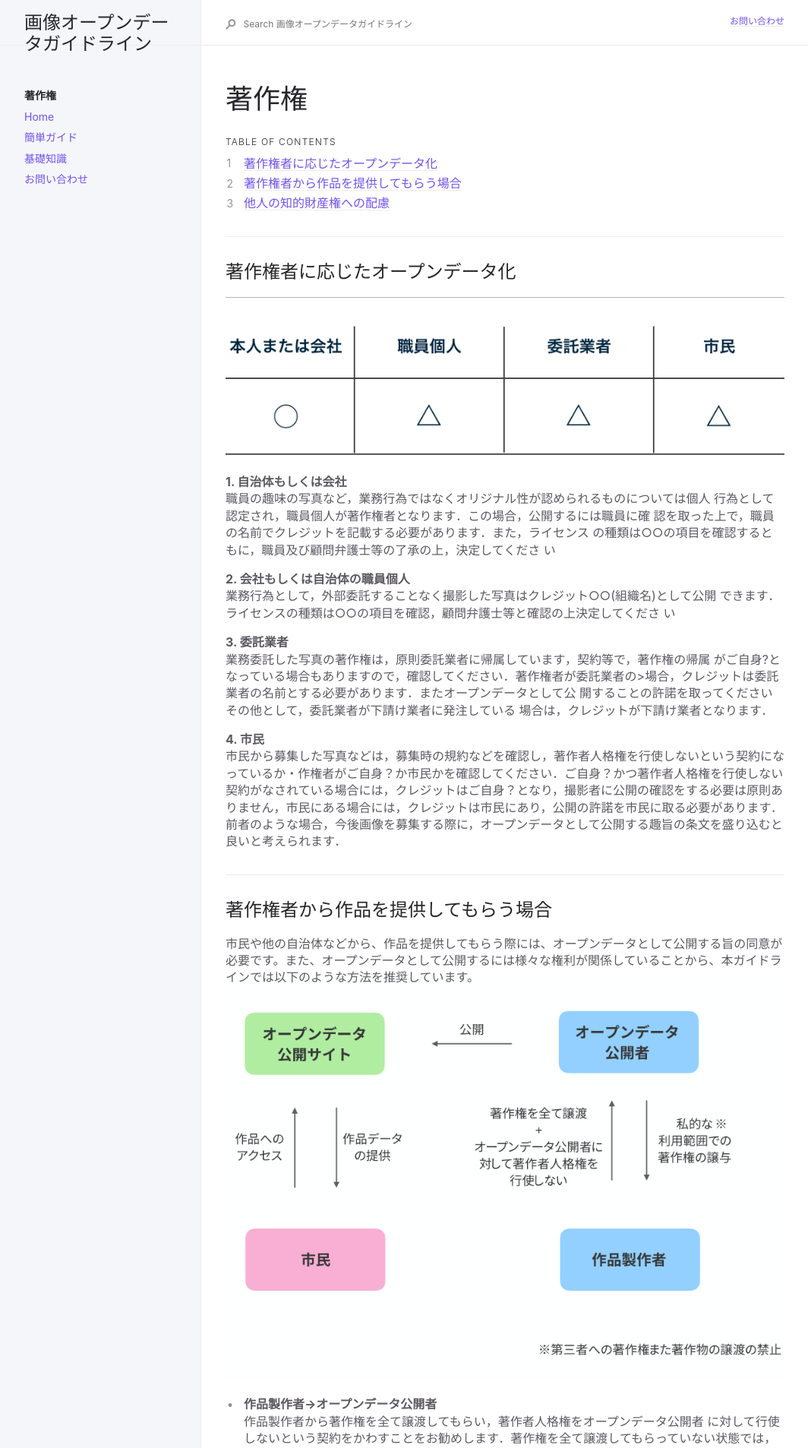
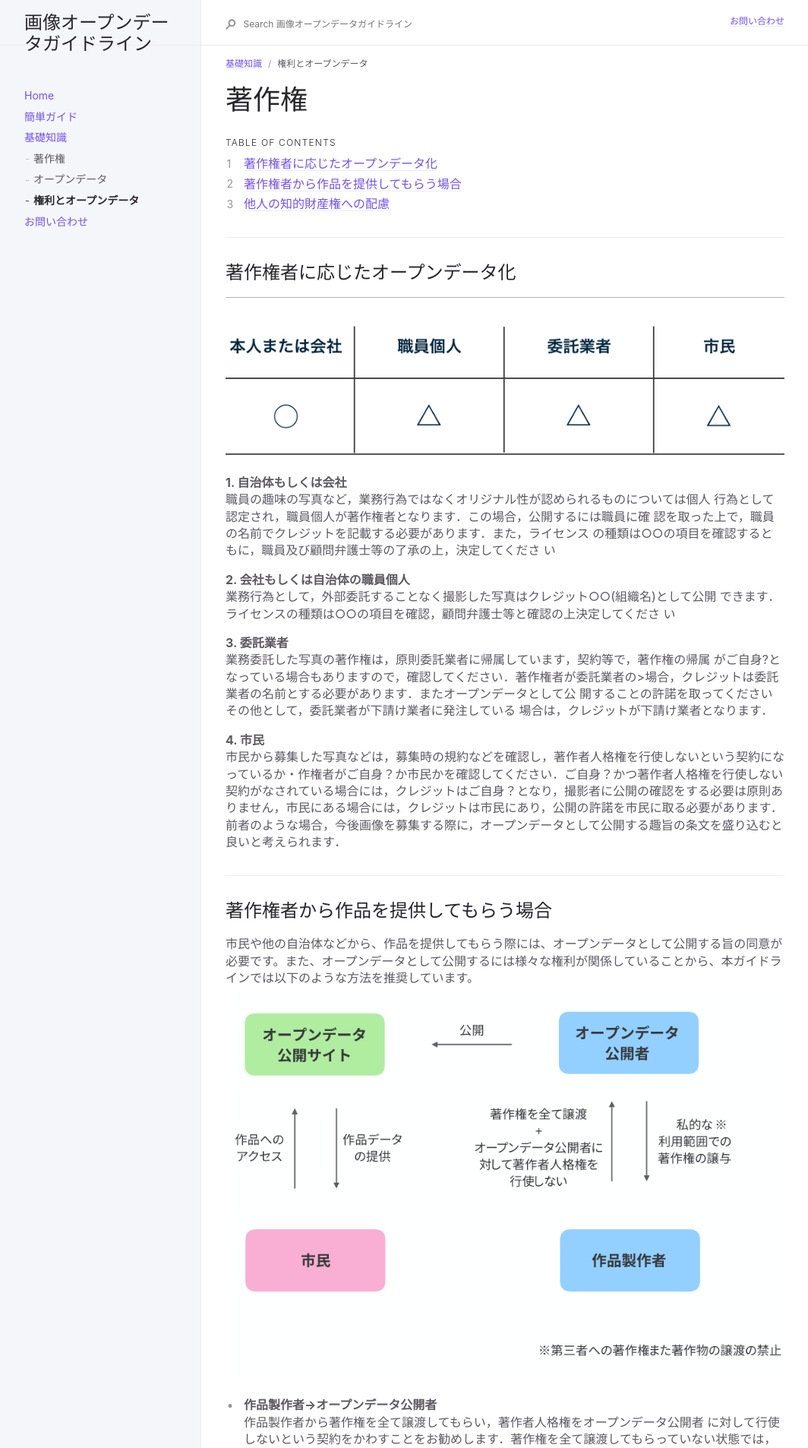
Before and after one commit to ayane0321/image-opendata-guide, a Jekyll site: the page built from docs/basic/warning.md, in a window 1280 px wide. Shown: the top 1906 px of the page at 76% size, without its empty margins (91-1155 px from the left). Built offline with Jekyll 4.4.1, drawn with Linux system fonts in a browser that asks for light colours; our own code applies the rules of GitHub Pages for plain Markdown files; part of the change alters nothing that is shown.

Commit message:
add link

```diff
--- a/docs/basic/warning.md
+++ b/docs/basic/warning.md
@@ -3,7 +3,7 @@ layout: default
 title: 権利とオープンデータ
 parent: 基礎知識
 nav_order: 3
-permalink:/basic/warning
+
 ---
 # 著作権
 {: .no_toc }
```
